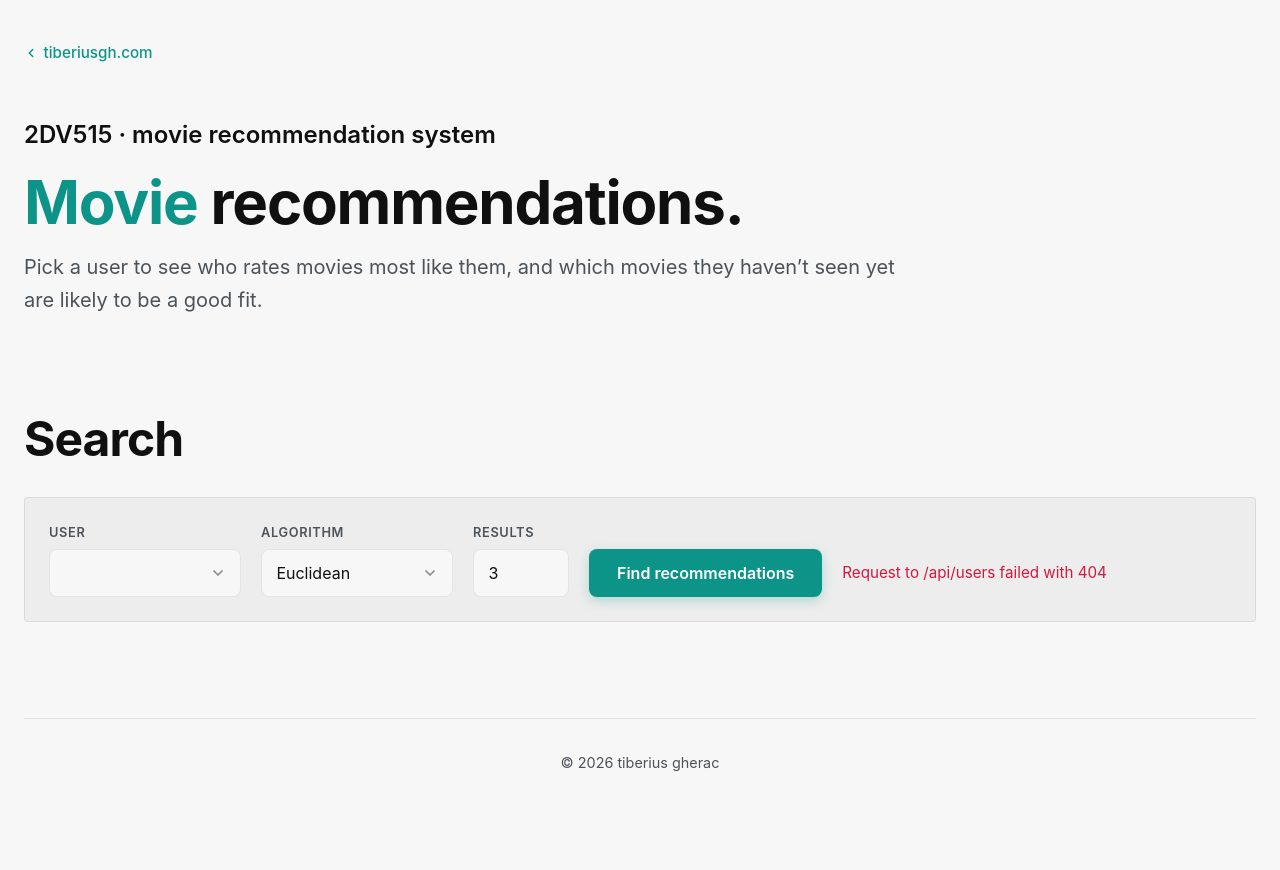
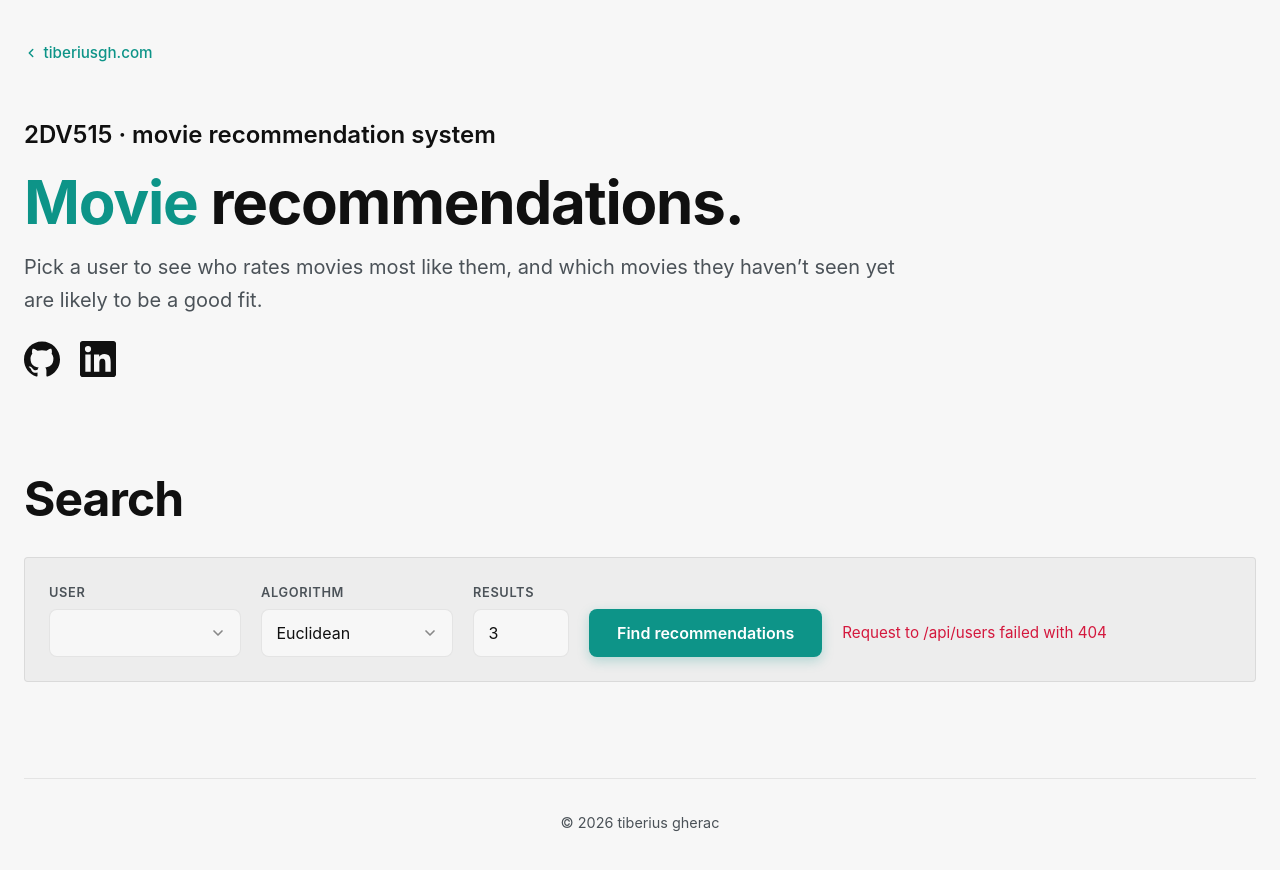
Before and after one commit to TiberiusGh/movie-recommender, a plain HTML site: page web/index.html in a window 1280 px wide. Drawn offline with Linux system fonts and the light colour scheme; no server answers; a web font is replaced by a local one.

Commit message:
Add social media links with icons to the hero section and style updates

```diff
--- a/web/index.html
+++ b/web/index.html
@@ -54,6 +54,46 @@
           Pick a user to see who rates movies most like them, and which movies
           they haven&rsquo;t seen yet are likely to be a good fit.
         </p>
+        <div class="hero-ctas">
+          <a
+            class="icon-link"
+            href="https://github.com/TiberiusGh/movie-recommender"
+            target="_blank"
+            rel="noopener noreferrer"
+            aria-label="Project repository on GitHub"
+          >
+            <svg
+              width="36"
+              height="36"
+              viewBox="0 0 24 24"
+              fill="currentColor"
+              aria-hidden="true"
+            >
+              <path
+                d="M12 .297c-6.63 0-12 5.373-12 12 0 5.303 3.438 9.8 8.205 11.385.6.113.82-.258.82-.577 0-.285-.01-1.04-.015-2.04-3.338.724-4.042-1.61-4.042-1.61C4.422 18.07 3.633 17.7 3.633 17.7c-1.087-.744.084-.729.084-.729 1.205.084 1.838 1.236 1.838 1.236 1.07 1.835 2.809 1.305 3.495.998.108-.776.417-1.305.76-1.605-2.665-.3-5.466-1.332-5.466-5.93 0-1.31.465-2.38 1.235-3.22-.135-.303-.54-1.523.105-3.176 0 0 1.005-.322 3.3 1.23.96-.267 1.98-.399 3-.405 1.02.006 2.04.138 3 .405 2.28-1.552 3.285-1.23 3.285-1.23.645 1.653.24 2.873.12 3.176.765.84 1.23 1.91 1.23 3.22 0 4.61-2.805 5.625-5.475 5.92.42.36.81 1.096.81 2.22 0 1.606-.015 2.896-.015 3.286 0 .315.21.69.825.57C20.565 22.092 24 17.592 24 12.297c0-6.627-5.373-12-12-12"
+              />
+            </svg>
+          </a>
+          <a
+            class="icon-link"
+            href="https://www.linkedin.com/in/tiberius-gh/"
+            target="_blank"
+            rel="noopener noreferrer"
+            aria-label="Tiberius Gherac — LinkedIn"
+          >
+            <svg
+              width="36"
+              height="36"
+              viewBox="0 0 24 24"
+              fill="currentColor"
+              aria-hidden="true"
+            >
+              <path
+                d="M20.447 20.452h-3.554v-5.569c0-1.328-.027-3.037-1.852-3.037-1.853 0-2.136 1.445-2.136 2.939v5.667H9.351V9h3.414v1.561h.046c.477-.9 1.637-1.85 3.37-1.85 3.601 0 4.267 2.37 4.267 5.455v6.286zM5.337 7.433a2.062 2.062 0 01-2.063-2.065 2.063 2.063 0 112.063 2.065zm1.782 13.019H3.555V9h3.564v11.452zM22.225 0H1.771C.792 0 0 .774 0 1.729v20.542C0 23.227.792 24 1.771 24h20.451C23.2 24 24 23.227 24 22.271V1.729C24 .774 23.2 0 22.222 0h.003z"
+              />
+            </svg>
+          </a>
+        </div>
       </header>
 
       <section>
@@ -72,7 +112,14 @@
           </label>
           <label class="field">
             <span class="field-label">Results</span>
-            <input id="result-count" type="number" inputmode="numeric" min="1" value="3" required />
+            <input
+              id="result-count"
+              type="number"
+              inputmode="numeric"
+              min="1"
+              value="3"
+              required
+            />
           </label>
           <button type="submit">Find recommendations</button>
           <span id="status" class="status"></span>
--- a/web/styles.css
+++ b/web/styles.css
@@ -87,8 +87,25 @@ h2 {
 .hero-lead {
   font-size: 1.25rem;
   color: var(--color-text-muted);
-  margin: 0;
+  margin: 0 0 1.5rem;
   max-width: var(--measure);
+}
+
+.hero-ctas {
+  display: flex;
+  gap: 1.25rem;
+  flex-wrap: wrap;
+}
+
+.icon-link {
+  display: inline-flex;
+  color: var(--color-text);
+  transition: color 120ms ease;
+}
+
+.icon-link:hover {
+  color: var(--color-accent);
+  text-decoration: none;
 }
 
 .breadcrumb {
```
